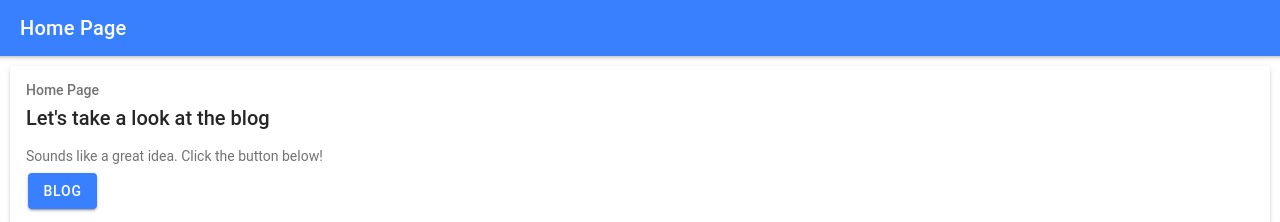
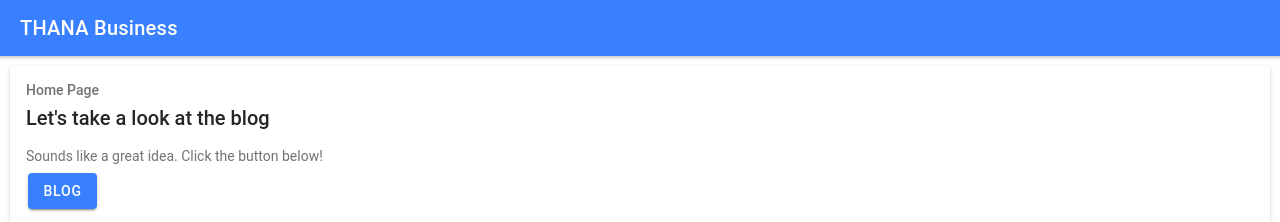
Before and after one commit to Thana-ptz/ionic-react, a React (Create React App) app: page /home in a window 1280 px wide. Shown: the top 222 px of the page. Built offline with nearby package versions, Linux system fonts and the light colour scheme.

Commit message:
Update Home.tsx

```diff
--- a/src/pages/Home.tsx
+++ b/src/pages/Home.tsx
@@ -5,7 +5,7 @@ const HomePage: React.FC = () => (
   <>
     <IonHeader>
       <IonToolbar color="primary">
-        <IonTitle>Home Page</IonTitle>
+        <IonTitle>THANA Business</IonTitle>
       </IonToolbar>
     </IonHeader>
     <IonContent>
```
